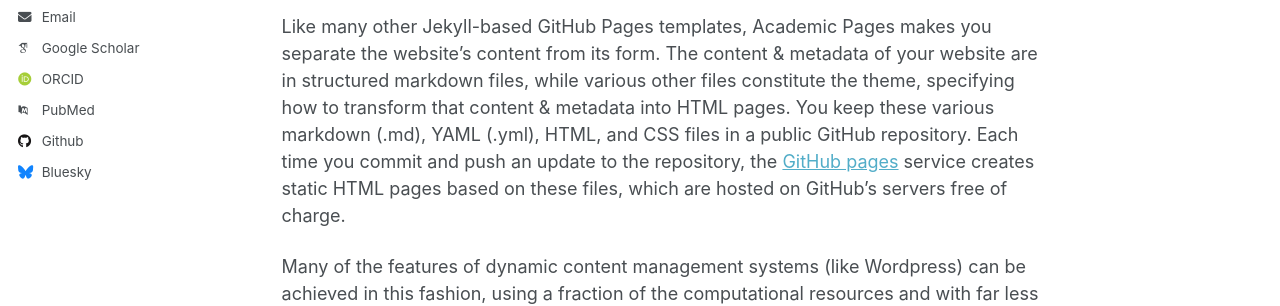
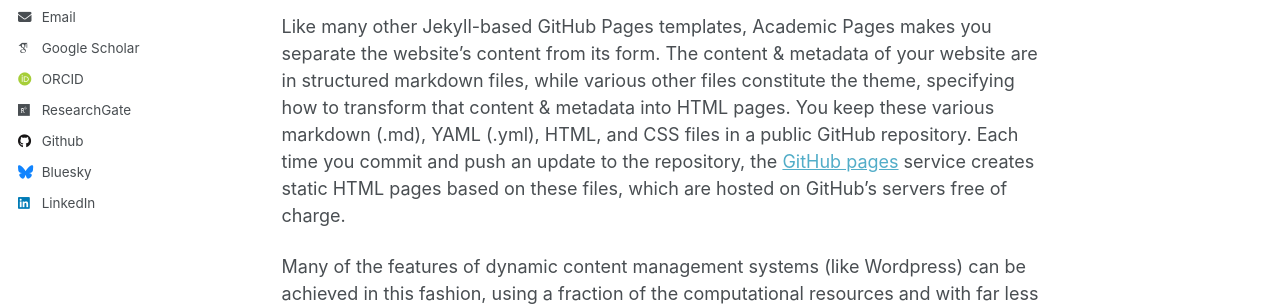
Before and after one commit to omkathalkar/omkathalkar, a Jekyll site: the page built from _pages/about.md, in a window 1280 px wide. Shown: the part 449-755 px from the top of the page. Built offline with Jekyll 4.4.1, drawn with Linux system fonts in a browser that asks for light colours; some web fonts are replaced.

Commit message:
Update _config.yml

```diff
--- a/_config.yml
+++ b/_config.yml
@@ -32,13 +32,14 @@ author:
 
   # Academic websites
   arxiv            : # URL - Update with the correct link to your profile
-  googlescholar    : "https://scholar.google.com/citations?user=PS_CX0AAAAAJ"
+  linkedin         : "https://www.linkedin.com/in/om-kathalkar/"
+  googlescholar    : "https://scholar.google.com/citations?user=a_lzSPoAAAAJ&hl=en"
   impactstory      : # URL
-  orcid            : "http://orcid.org/yourorcidurl"
+  orcid            : "https://orcid.org/0009-0007-0884-715X"
   semantic         : # URL
-  pubmed           : "https://www.ncbi.nlm.nih.gov/pubmed/?term=john+snow"
-  researchgate     : # URL
+  researchgate     : "https://www.researchgate.net/profile/Om-Kathalkar-2"
   scopus           : # URL
+  openreview       : "https://openreview.net/profile?id=~Om_Kathalkar1"
 
   # Repositories and software development
   bitbucket        : # Username - Update with your username on the site
@@ -58,7 +59,7 @@ author:
   keybase          : # Username
   instagram        : # Username
   lastfm           : # Username
-  linkedin         : # Username
+
   mastodon         : # URL
   medium           : # URL
   pinterest        : # Username
```
